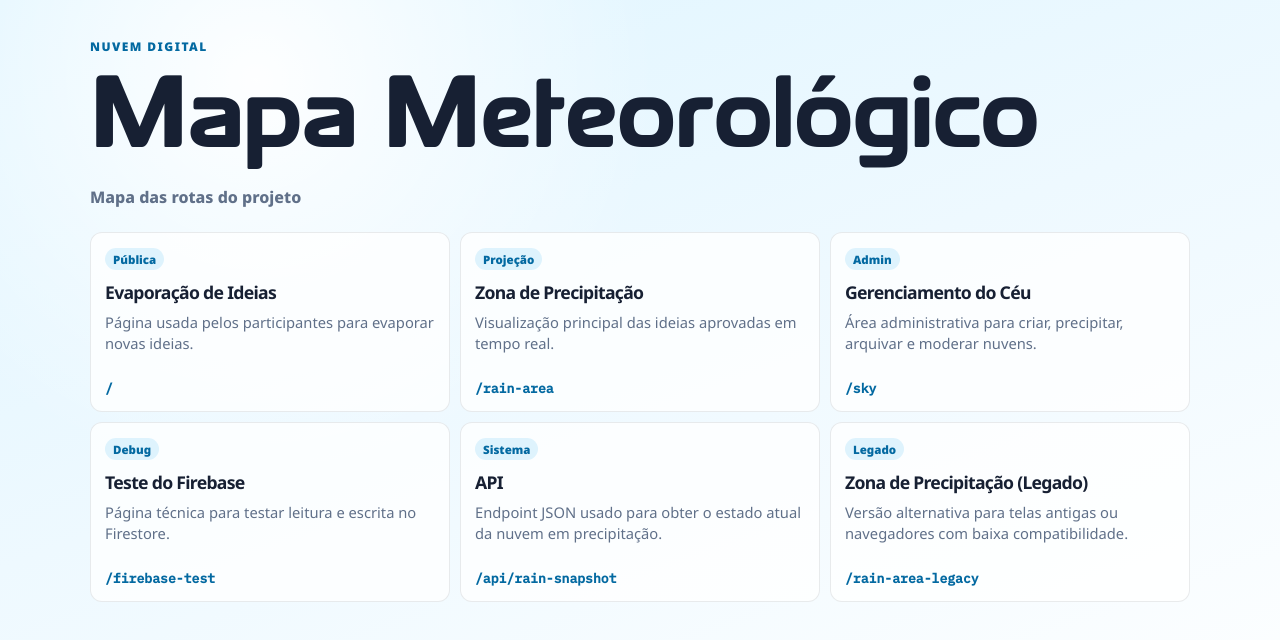
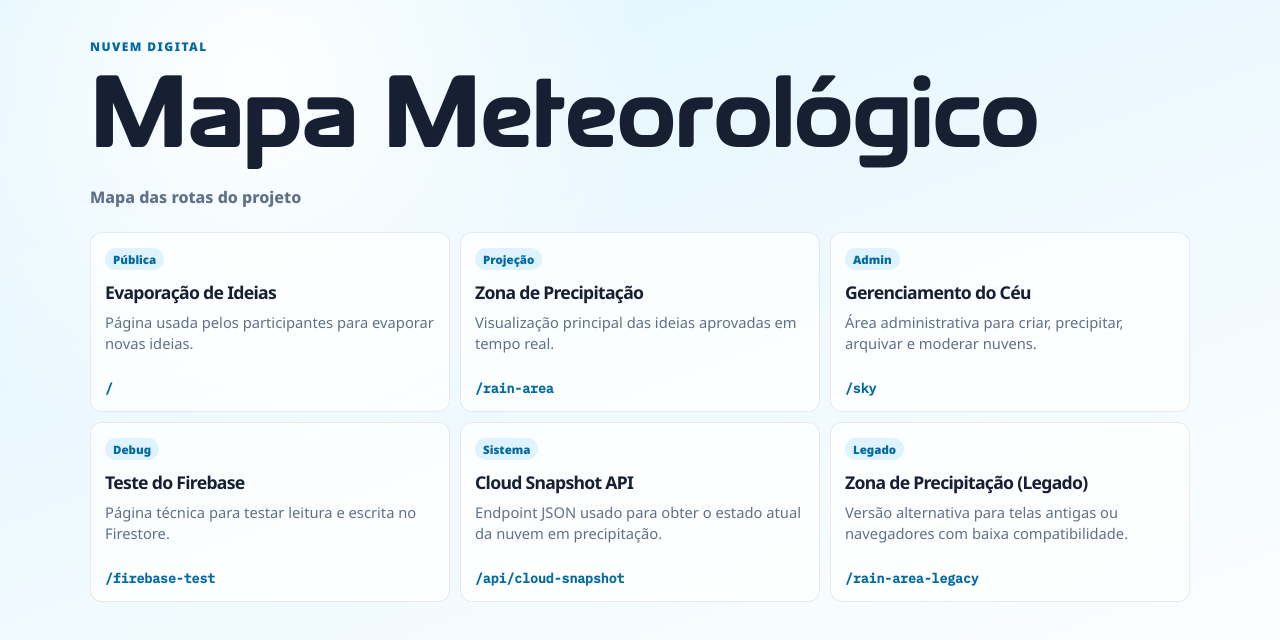
Before and after one commit to dnncamargo/web-wordcloud, a Next.js app: page /map in a window 1280 px wide. Shown: the top 640 px of the page. Built offline with nearby package versions, Linux system fonts and the light colour scheme.

Commit message:
rename cloud-snapshot

```diff
--- a/app/map/page.tsx
+++ b/app/map/page.tsx
@@ -32,8 +32,8 @@ const routes = [
     status: "Debug",
   },
   {
-    title: "API",
-    path: "/api/rain-snapshot",
+    title: "Cloud Snapshot API",
+    path: "/api/cloud-snapshot",
     description: "Endpoint JSON usado para obter o estado atual da nuvem em precipitação.",
     status: "Sistema",
   },
```
Also changed, not shown: app/api/cloud-snapshot/route.ts (renamed from app/api/rain-snapshot/route.ts).
